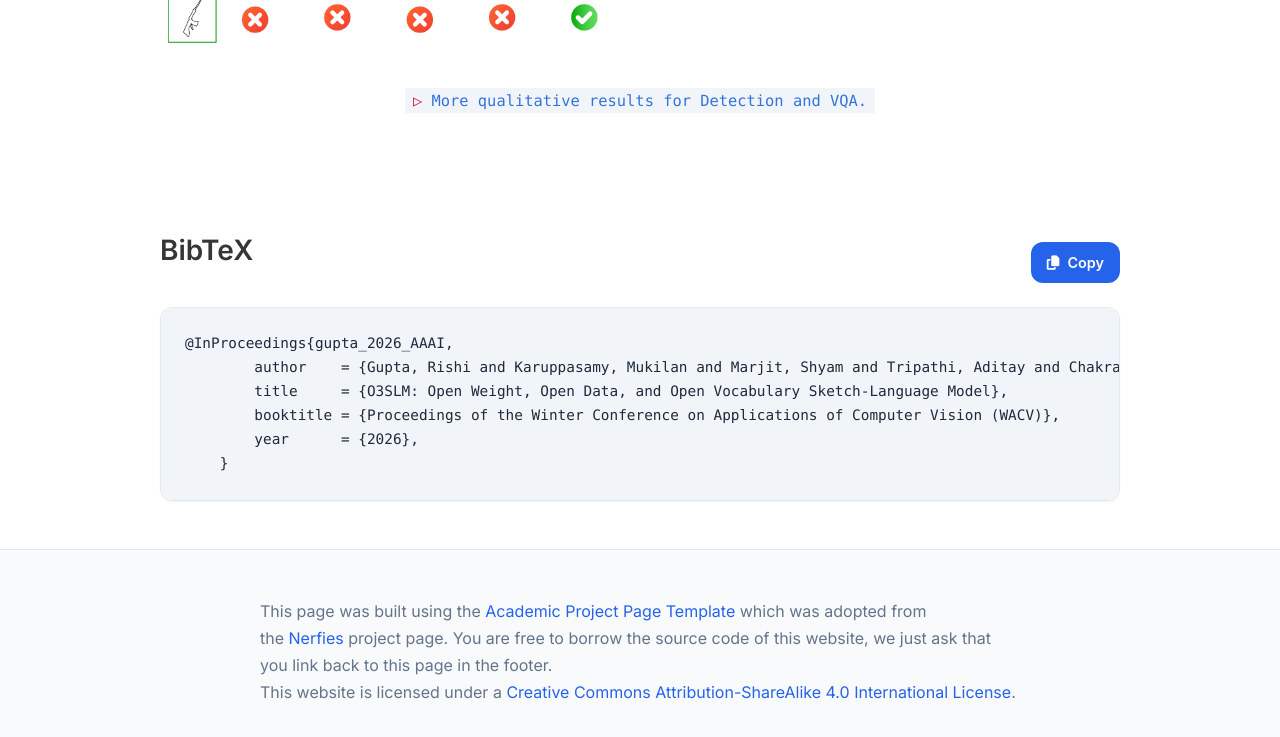
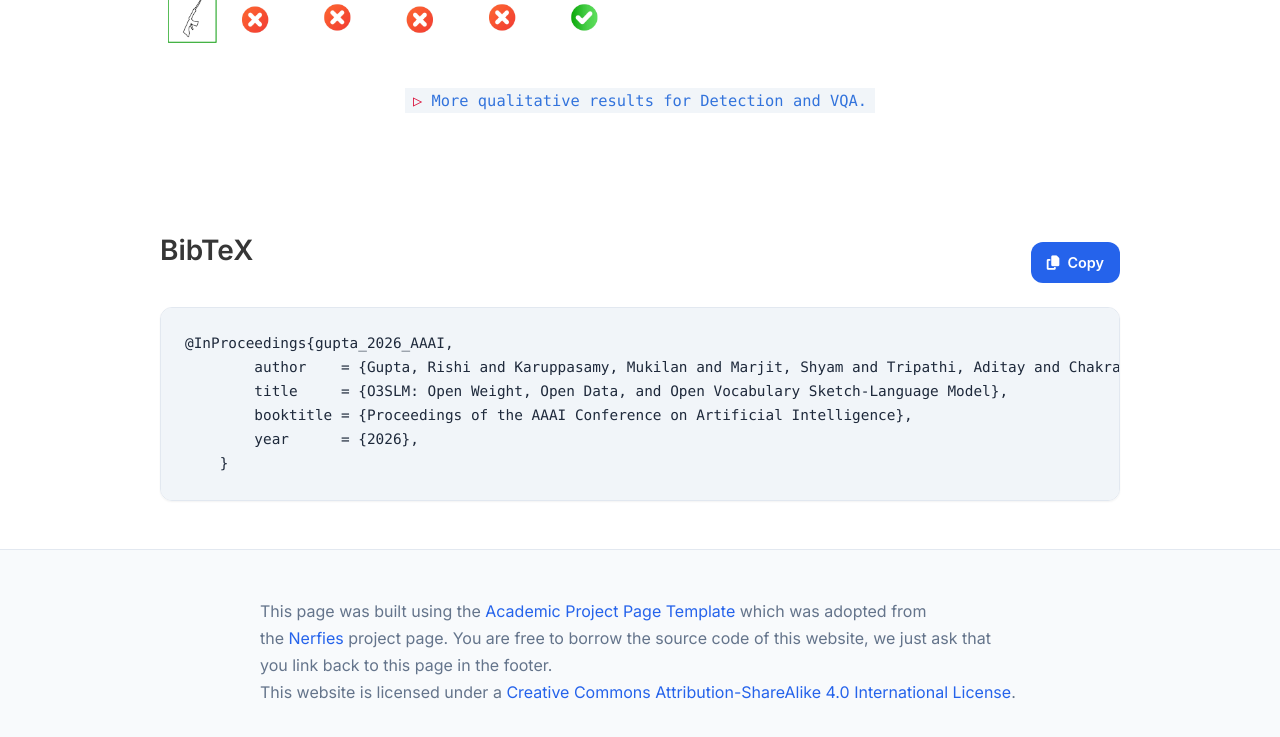
Before and after one commit to vcl-iisc/O3SLM, a plain HTML site: page index.html in a window 1280 px wide. Shown: the part 5541-6278 px from the top of the page. Drawn offline with nearby package versions, Linux system fonts and the light colour scheme; some icons are missing.

Commit message:
final push

```diff
--- a/index.html
+++ b/index.html
@@ -519,7 +519,7 @@ ability to generalize to sketch styles.
       <pre id="bibtex-code"><code>@InProceedings{gupta_2026_AAAI,
         author    = {Gupta, Rishi and Karuppasamy, Mukilan and Marjit, Shyam and Tripathi, Aditay and Chakraborty, Anirban},
         title     = {O3SLM: Open Weight, Open Data, and Open Vocabulary Sketch-Language Model},
-        booktitle = {Proceedings of the Winter Conference on Applications of Computer Vision (WACV)},
+        booktitle = {Proceedings of the AAAI Conference on Artificial Intelligence},
         year      = {2026},
     }</code></pre>
     </div>
```
